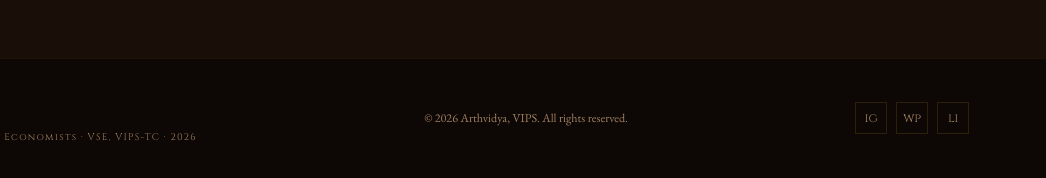
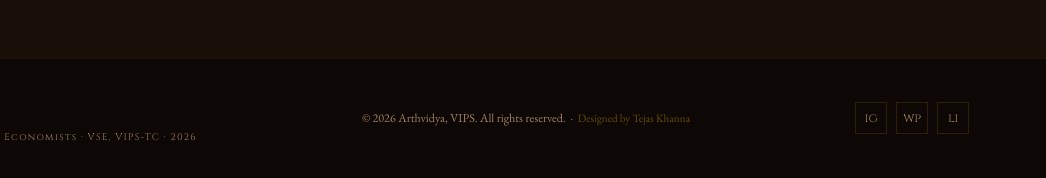
Before and after one commit to tejaskhanna4600/sankaran-2026, a plain HTML site: page index.html in a window 1280 px wide. Shown: the part 6049-6227 px from the top of the page, 234-1280 px from the left. Drawn offline with nearby package versions, Linux system fonts and the light colour scheme.

Commit message:
Add files via upload

```diff
--- a/index.html
+++ b/index.html
@@ -339,7 +339,7 @@
     <img src="sankaran-logo.png" alt="Sankaran">
     <small>Arthvidya — VIPS Club of Economists · VSE, VIPS-TC · 2026</small>
   </a>
-  <p class="footer-copy">© 2026 Arthvidya, VIPS. All rights reserved.</p>
+  <p class="footer-copy">© 2026 Arthvidya, VIPS. All rights reserved. &nbsp;·&nbsp; <span style="color:rgba(212,160,23,0.45);font-size:0.7rem;">Designed by Tejas Khanna</span></p>
   <div class="footer-social">
     <a href="https://instagram.com/arthvidya.vips" class="social-link" target="_blank">ig</a>
     <a href="https://arthvidya.wordpress.com" class="social-link" target="_blank">wp</a>
```
